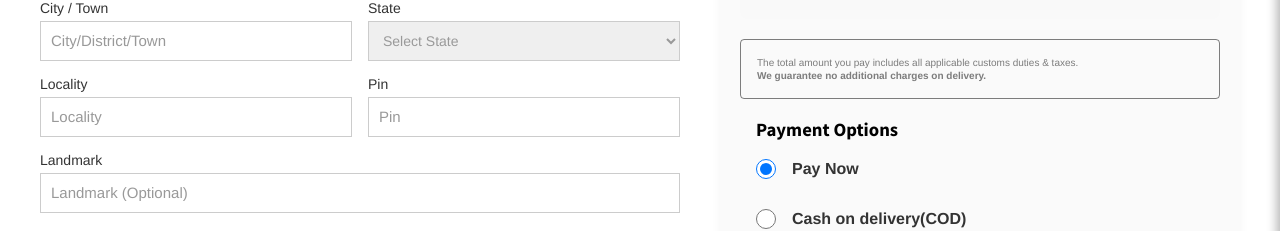
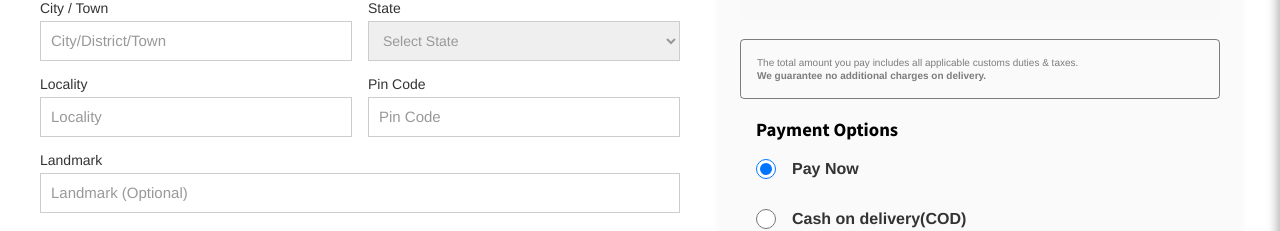
Before and after one commit to ArghyaHT/big-elefant, a React (Vite) app: page /check-out in a window 1280 px wide. Shown: the part 449-680 px from the top of the page. Built offline with nearby package versions, Linux system fonts and the light colour scheme.

Commit message:
pin changed to pin code

```diff
--- a/src/components/CheckOut/CheckOut.jsx
+++ b/src/components/CheckOut/CheckOut.jsx
@@ -810,11 +810,11 @@ const cartItems = [...beverageCartItems, ...merchCartItems];
                             <input type="text" name="locality" placeholder="Locality" value={formData.locality} onChange={handleChange} required />
                         </label>
                         <label>
-                            Pin
+                            Pin Code
                             <input
                                 type="text"
                                 name="pin"
-                                placeholder="Pin"
+                                placeholder="Pin Code"
                                 value={formData.pin}
                                 maxLength={6}        // Limit length to 6 characters
                                 onChange={(e) => {
```
